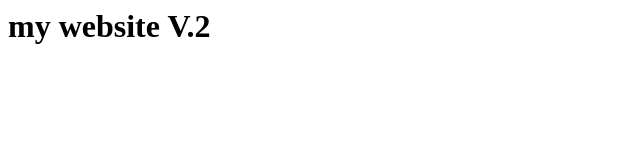
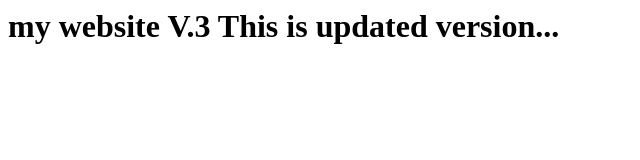
Before and after one commit to shrirangpendke/cloud, a plain HTML site: page index.html in a window 1280 px wide. Shown: the whole page, without its empty margins (0-640 px from the left). Drawn offline with Linux system fonts and the light colour scheme.

Commit message:
updated version

```diff
--- a/index.html
+++ b/index.html
@@ -1,3 +1,4 @@
 <html>
-<h1>my website V.2</h1>
+<h1>my website V.3
+    This is updated version...</h1>
 </html>
```
